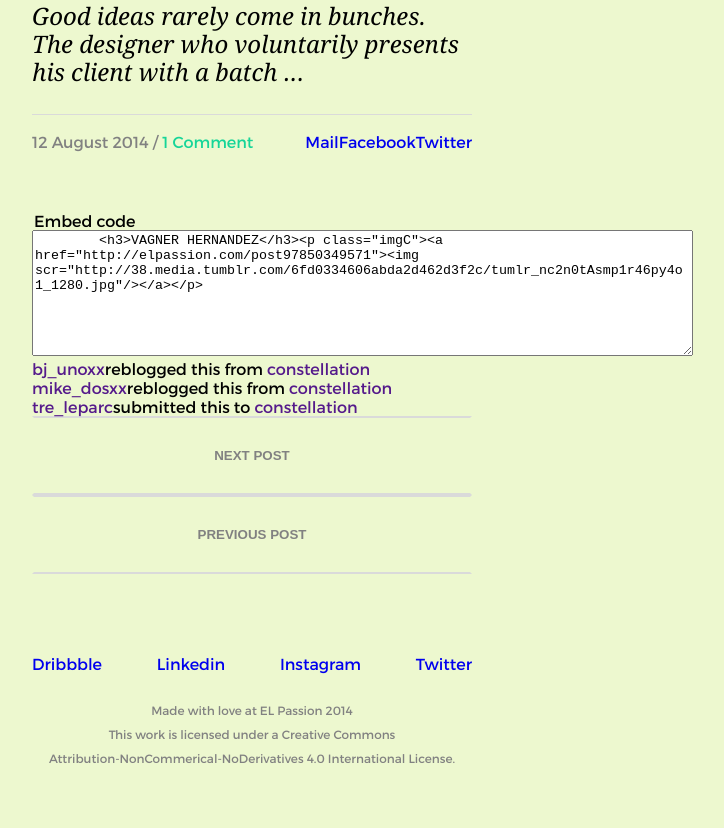
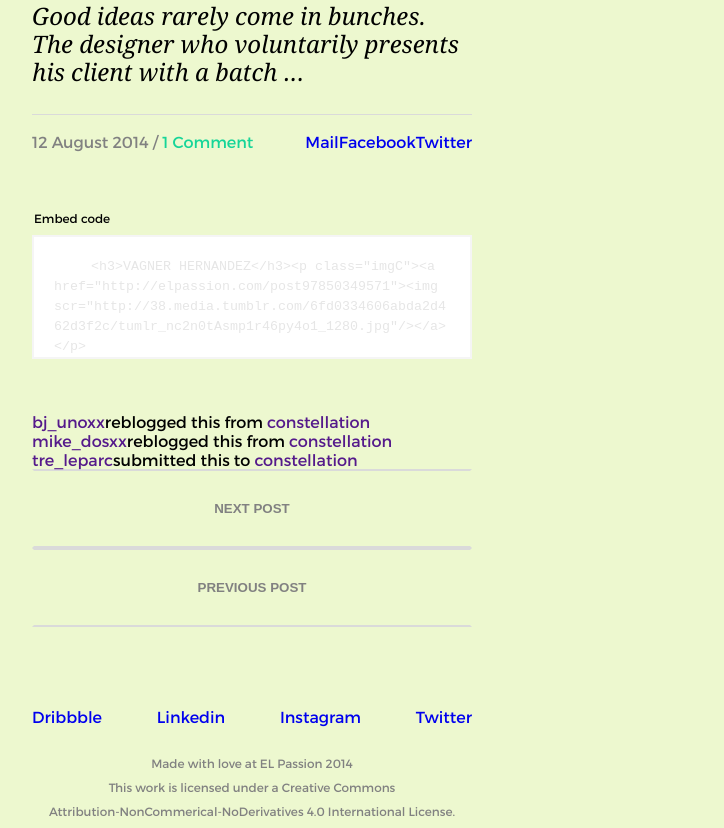
Before and after one commit to ValeriaKhristinina/constellation, a website: page source/assets/post.html in a window 1280 px wide. Shown: the part 896-1724 px from the top of the page, without its empty margins (388-1112 px from the left). Before the commit the page ends 1671 px from the top, so only its background shows below. Drawn offline with nearby package versions, Linux system fonts and the light colour scheme; files that its build step writes are made by us from their sources.

Commit message:
Add styles

```diff
--- a/source/assets/post.html
+++ b/source/assets/post.html
@@ -79,9 +79,9 @@
         </div>
       </div>
     </article>
-    <form class="embed-code" action="index.html" method="post">
+    <form class="embed-code" action="post.html" method="post">
       <legend>Embed code</legend>
-      <textarea name="name" rows="8" cols="80">
+      <textarea name="name" rows="4">
         <h3>VAGNER HERNANDEZ</h3><p class="imgC"><a href="http://elpassion.com/post97850349571"><img scr="http://38.media.tumblr.com/6fd0334606abda2d462d3f2c/tumlr_nc2n0tAsmp1r46py4o1_1280.jpg"/></a></p>
       </textarea>
     </form>
--- a/source/less/blocks/embed-code.less
+++ b/source/less/blocks/embed-code.less
@@ -0,0 +1,23 @@
+.embed-code{
+  margin-bottom: 50px;
+}
+.embed-code legend {
+  font-size: 12px;
+  margin-bottom: 10px;
+}
+.embed-code textarea {
+  box-sizing: border-box;
+  width: 440px;
+  padding: 20px;
+  text-indent: -27px;
+  line-height: 20px;
+  color: @clr-whisper;
+  border: 2px solid @clr-whitesmoke;
+  overflow: hidden;
+  outline: none;
+  resize: none;
+}
+.embed-code textarea:focus {
+  color: @clr-gainsboro;
+  outline: 2px solid @clr-gainsboro;
+}
--- a/source/less/variables.less
+++ b/source/less/variables.less
@@ -3,6 +3,7 @@
 
 @clr-white: #ffffff;
 @clr-whitesmoke: #f5f5f5;
+@clr-whisper: #e6e6e6;
 @clr-gainsboro: #dadada;
 @clr-suvagrey: #8f8f8f;
 @clr-grey: #818181;
```
